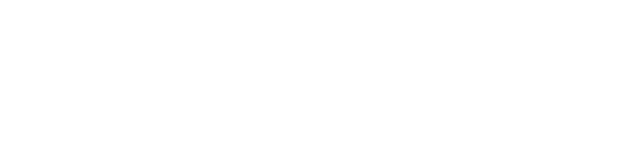
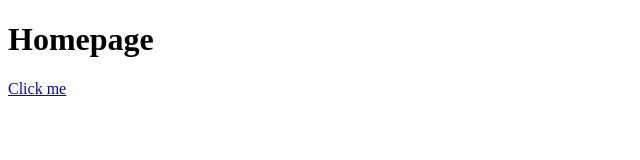
Before and after one commit to josfam/odin-practice, a plain HTML site: page odin-links-and-images/index.html in a window 1280 px wide. Shown: the whole page, without its empty margins (0-640 px from the left). Drawn offline with Linux system fonts and the light colour scheme.

Commit message:
Add heading and link to the odin page

```diff
--- a/odin-links-and-images/index.html
+++ b/odin-links-and-images/index.html
@@ -6,6 +6,7 @@
 	<title>Links and Images</title>
 </head>
 <body>
-
+	<h1>Homepage</h1>
+	<a href="https://www.theodinproject.com/about">Click me</a>
 </body>
 </html>
```
